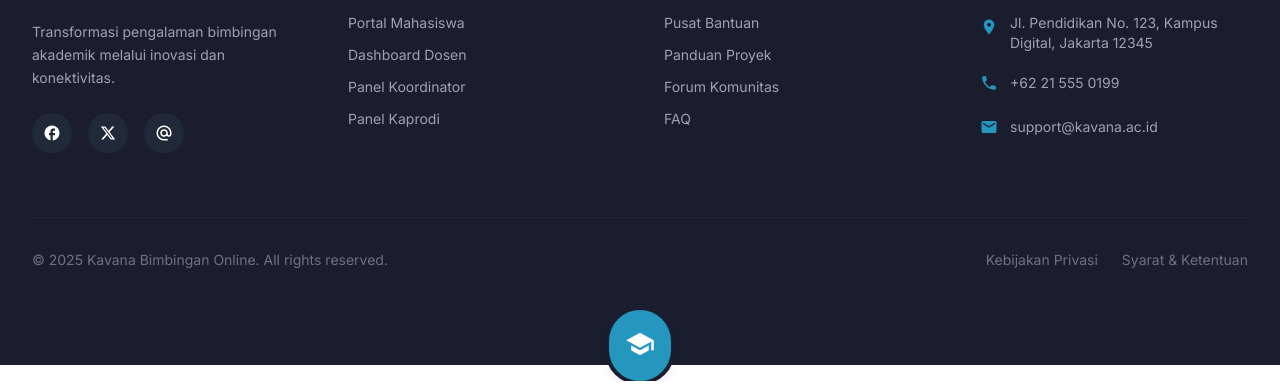
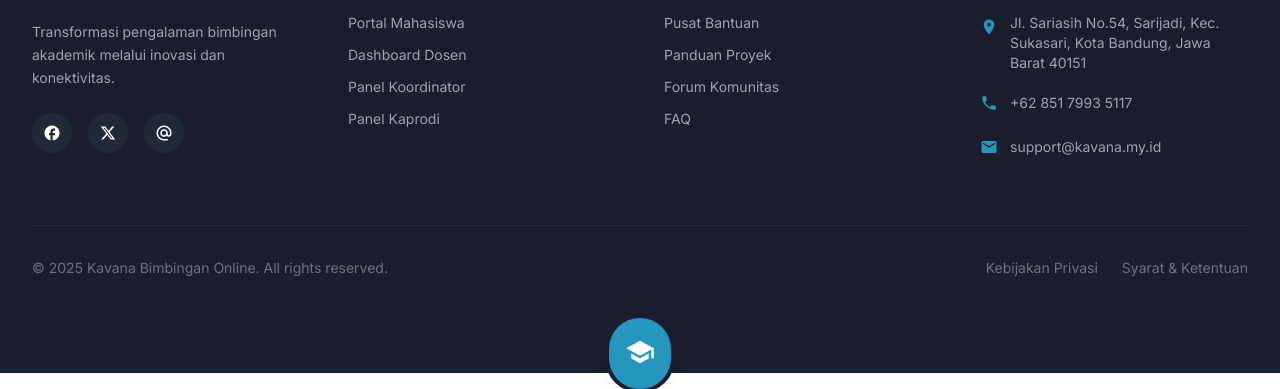
Before and after one commit to KavanaHub/kavanahub, a website built with Vite: page index.html in a window 1280 px wide. Shown: the part 4464-4853 px from the top of the page. Built offline with nearby package versions, Linux system fonts and the light colour scheme.

Commit message:
update information

```diff
--- a/index.html
+++ b/index.html
@@ -512,15 +512,15 @@
           <ul class="space-y-4 text-gray-400 text-sm">
             <li class="flex items-start">
               <span class="material-icons text-primary mr-3 text-lg">location_on</span>
-              <span>Jl. Pendidikan No. 123, Kampus Digital, Jakarta 12345</span>
+              <span>Jl. Sariasih No.54, Sarijadi, Kec. Sukasari, Kota Bandung, Jawa Barat 40151</span>
             </li>
             <li class="flex items-center">
               <span class="material-icons text-primary mr-3 text-lg">phone</span>
-              <span>+62 21 555 0199</span>
+              <span>+62 851 7993 5117</span>
             </li>
             <li class="flex items-center">
               <span class="material-icons text-primary mr-3 text-lg">email</span>
-              <span>support@kavana.ac.id</span>
+              <span>support@kavana.my.id</span>
             </li>
           </ul>
         </div>
```
